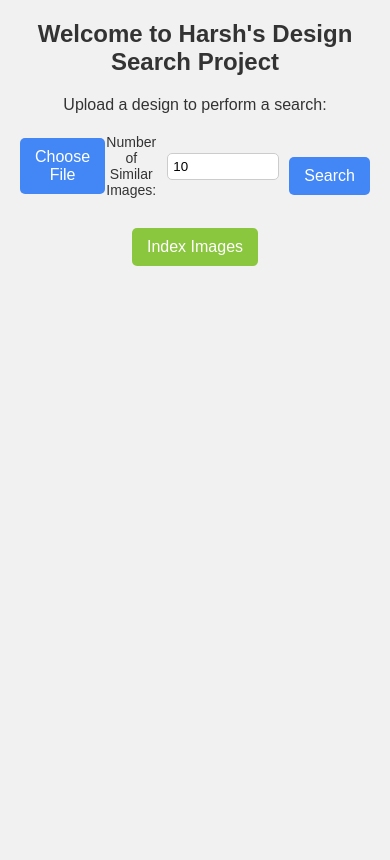
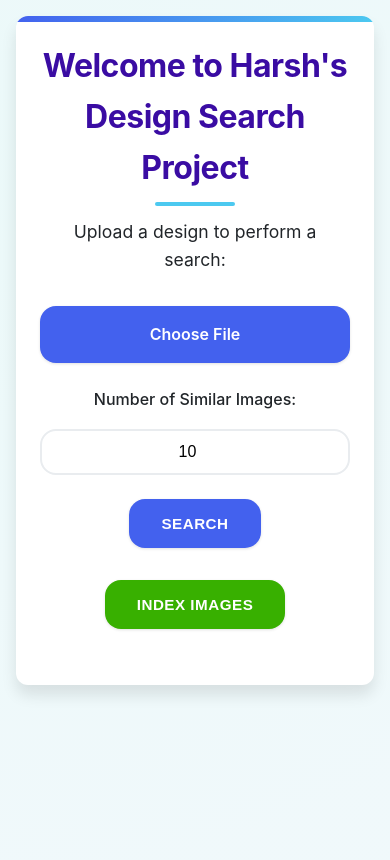
Before and after one commit to lambton-WIL/Textile-Design-Search-System, a Flask app: page / in a window 390 px wide. Before the commit the page ends 266 px from the top, so only its background shows below. Run offline with Flask 2, Linux system fonts and the light colour scheme.

Commit message:
ui improvemnts

```diff
--- a/files/static/css/style.css
+++ b/files/static/css/style.css
@@ -1,103 +1,365 @@
-/* Reset default styles */
-body, h1, p, table, th, td, form {
+/* Modern CSS Reset with enhancements */
+:root {
+    --primary: #4361ee;
+    --primary-dark: #3a0ca3;
+    --secondary: #3f37c9;
+    --accent: #4cc9f0;
+    --success: #38b000;
+    --success-dark: #2b8a3e;
+    --light: #f8f9fa;
+    --light-gray: #e9ecef;
+    --medium-gray: #adb5bd;
+    --dark: #212529;
+    --gradient: linear-gradient(135deg, var(--primary), var(--accent));
+    --shadow-sm: 0 1px 3px rgba(0, 0, 0, 0.12);
+    --shadow-md: 0 4px 6px rgba(0, 0, 0, 0.1);
+    --shadow-lg: 0 10px 15px rgba(0, 0, 0, 0.1);
+    --transition: all 0.3s cubic-bezier(0.25, 0.8, 0.25, 1);
+    --radius-sm: 8px;
+    --radius-md: 12px;
+    --radius-lg: 16px;
+}
+
+* {
     margin: 0;
     padding: 0;
+    box-sizing: border-box;
+}
+
+body {
+    font-family: 'Inter', 'Segoe UI', system-ui, sans-serif;
+    background-color: var(--light);
+    color: var(--dark);
+    line-height: 1.6;
+    min-height: 100vh;
+    background-image: radial-gradient(circle at 10% 20%, rgba(234, 249, 249, 0.9) 0%, rgba(239, 249, 251, 0.9) 90%);
+}
+
+/* Container Styles */
+.container {
+    max-width: 800px;
+    margin: 2rem auto;
+    padding: 2.5rem;
+    background: white;
+    border-radius: var(--radius-md);
+    box-shadow: var(--shadow-lg);
+    text-align: center;
+    position: relative;
+    overflow: hidden;
+    animation: fadeInUp 0.6s ease-out;
+}
+
+.container::before {
+    content: '';
+    position: absolute;
+    top: 0;
+    left: 0;
+    width: 100%;
+    height: 6px;
+    background: var(--gradient);
+}
+
+@keyframes fadeInUp {
+    from {
+        opacity: 0;
+        transform: translateY(20px);
+    }
+    to {
+        opacity: 1;
+        transform: translateY(0);
+    }
+}
+
+/* Typography */
+h1 {
+    font-size: 2.5rem;
+    margin-bottom: 1.5rem;
+    color: var(--primary-dark);
+    font-weight: 700;
+    letter-spacing: -0.5px;
+    position: relative;
+    display: inline-block;
+}
+
+h1::after {
+    content: '';
+    position: absolute;
+    bottom: -12px;
+    left: 50%;
+    transform: translateX(-50%);
+    width: 80px;
+    height: 4px;
+    background: var(--accent);
+    border-radius: 2px;
 }
 
 p {
-    font-size: 16px;
-    margin-bottom: 20px;
+    font-size: 1.1rem;
+    margin-bottom: 2rem;
+    color: var(--dark);
+    max-width: 80%;
+    margin-left: auto;
+    margin-right: auto;
 }
 
-/* Global styles */
-body {
-    font-family: Arial, sans-serif;
-    background-color: #f1f1f1;
-    color: #333;
+/* Form Elements */
+.upload-form, .search-form, .index-form {
+    margin: 2rem 0;
 }
 
-.container {
-    max-width: 500px;
+.upload-wrapper, .limit-wrapper {
+    display: flex;
+    justify-content: center;
+    align-items: center;
+    gap: 1rem;
+    margin-bottom: 1.5rem;
+    flex-wrap: wrap;
+}
+
+/* File Input Styling */
+.file-input-container {
+    position: relative;
+    width: 100%;
+    max-width: 400px;
     margin: 0 auto;
-    padding: 20px;
+}
+
+input[type="file"] {
+    position: absolute;
+    left: -9999px;
+}
+
+.upload-label {
+    display: inline-flex;
+    align-items: center;
+    justify-content: center;
+    gap: 0.75rem;
+    padding: 1rem 2rem;
+    background-color: var(--primary);
+    color: white;
+    border-radius: var(--radius-lg);
+    cursor: pointer;
+    font-weight: 600;
+    transition: var(--transition);
+    box-shadow: var(--shadow-sm);
+    width: 100%;
+}
+
+.upload-label:hover {
+    background-color: var(--secondary);
+    transform: translateY(-2px);
+    box-shadow: var(--shadow-md);
+}
+
+.upload-label svg {
+    width: 20px;
+    height: 20px;
+    fill: currentColor;
+}
+
+.limit-label {
+    font-size: 1rem;
+    color: var(--dark);
+    font-weight: 500;
+}
+
+.limit-input {
+    width: 100px;
+    padding: 0.75rem 1rem;
+    border-radius: var(--radius-lg);
+    border: 2px solid var(--light-gray);
+    font-size: 1rem;
+    transition: var(--transition);
     text-align: center;
 }
 
-h1 {
-    font-size: 24px;
-    margin-bottom: 20px;
+.limit-input:focus {
+    border-color: var(--accent);
+    outline: none;
+    box-shadow: 0 0 0 3px rgba(76, 201, 240, 0.3);
 }
 
-/* Home page styles */
-.upload-form {
+/* Button Styles */
+.button-group {
     display: flex;
-    align-items: center;
-    margin-bottom: 20px;
+    justify-content: center;
+    gap: 1.5rem;
+    margin-top: 2rem;
+    flex-wrap: wrap;
 }
 
-.upload-label {
-    padding: 10px 20px;
-    background-color: #007bff;
-    color: #fff;
-    border-radius: 4px;
+.search-button, .index-button {
+    padding: 1rem 2rem;
+    border: none;
+    border-radius: var(--radius-lg);
     cursor: pointer;
-    transition: background-color 0.3s;
-}
-
-.upload-label:hover {
-    background-color: #0056b3;
-}
-
-.limit-input {
-    width: 80px;
-    margin-right: 10px;
-    padding: 10px;
-    border-radius: 4px;
-    border: 1px solid #ccc;
+    font-weight: 600;
+    letter-spacing: 0.5px;
+    text-transform: uppercase;
+    font-size: 0.95rem;
+    transition: var(--transition);
+    box-shadow: var(--shadow-sm);
+    display: inline-flex;
+    align-items: center;
+    justify-content: center;
+    gap: 0.75rem;
 }
 
 .search-button {
-    padding: 10px 20px;
-    background-color: #28a745;
-    color: #fff;
-    border: none;
-    border-radius: 4px;
-    cursor: pointer;
-    transition: background-color 0.3s;
+    background-color: var(--primary);
+    color: white;
 }
 
 .search-button:hover {
-    background-color: #1e7e34;
+    background-color: var(--secondary);
+    transform: translateY(-2px);
+    box-shadow: var(--shadow-md);
 }
 
-/* Index page styles */
 .index-button {
-    padding: 10px 20px;
-    background-color: #007bff;
-    color: #fff;
-    border: none;
-    border-radius: 4px;
-    cursor: pointer;
-    transition: background-color 0.3s;
+    background-color: var(--success);
+    color: white;
 }
 
 .index-button:hover {
-    background-color: #0056b3;
+    background-color: var(--success-dark);
+    transform: translateY(-2px);
+    box-shadow: var(--shadow-md);
 }
 
+/* Results Table */
+.results-table {
+    width: 100%;
+    border-collapse: separate;
+    border-spacing: 0;
+    margin-top: 2rem;
+    border-radius: var(--radius-sm);
+    overflow: hidden;
+    box-shadow: var(--shadow-sm);
+    background: white;
+    animation: fadeIn 0.5s ease-out;
+}
+
+@keyframes fadeIn {
+    from { opacity: 0; }
+    to { opacity: 1; }
+}
+
+.results-table th {
+    background-color: var(--primary);
+    color: white;
+    font-weight: 600;
+    padding: 1rem;
+    text-align: left;
+    position: sticky;
+    top: 0;
+}
+
+.results-table td {
+    padding: 1rem;
+    border-bottom: 1px solid var(--light-gray);
+    vertical-align: middle;
+}
+
+.results-table tr:last-child td {
+    border-bottom: none;
+}
+
+.results-table tr:nth-child(even) {
+    background-color: rgba(233, 236, 239, 0.3);
+}
+
+.results-table tr:hover {
+    background-color: var(--light-gray);
+}
+
+.result-image {
+    max-width: 120px;
+    max-height: 120px;
+    object-fit: contain;
+    border-radius: var(--radius-sm);
+    transition: transform 0.3s ease, box-shadow 0.3s ease;
+    box-shadow: var(--shadow-sm);
+    background: white;
+    padding: 0.25rem;
+}
+
+.result-image:hover {
+    transform: scale(1.05);
+    box-shadow: var(--shadow-md);
+}
+
+/* Responsive Design */
+@media (max-width: 768px) {
+    .container {
+        margin: 1rem;
+        padding: 1.5rem;
+    }
+
+    h1 {
+        font-size: 2rem;
+    }
+
+    .upload-wrapper, .limit-wrapper {
+        flex-direction: column;
+        gap: 1rem;
+    }
+
+    .limit-input {
+        width: 100%;
+    }
+
+    .button-group {
+        flex-direction: column;
+        gap: 1rem;
+    }
+
+    .results-table {
+        display: block;
+        overflow-x: auto;
+    }
+}
+
+/* Utility Classes */
+.text-center {
+    text-align: center;
+}
+
+.mt-1 { margin-top: 0.5rem; }
+.mt-2 { margin-top: 1rem; }
+.mt-3 { margin-top: 1.5rem; }
+.mt-4 { margin-top: 2rem; }
+
+/* Loading Animation */
 #loader {
     display: flex;
+    flex-direction: column;
     align-items: center;
-    margin-top: 20px;
+    margin: 2rem 0;
+    gap: 1rem;
 }
 
 .spinner {
-    width: 40px;
-    height: 40px;
-    border: 4px solid #f3f3f3;
-    border-top: 4px solid #3498db;
+    width: 50px;
+    height: 50px;
+    border: 4px solid rgba(67, 97, 238, 0.2);
+    border-top: 4px solid var(--primary);
     border-radius: 50%;
-    animation: spin 2s linear infinite;
+    animation: spin 1s linear infinite;
+    position: relative;
+}
+
+.spinner::after {
+    content: '';
+    position: absolute;
+    top: -4px;
+    left: -4px;
+    right: -4px;
+    bottom: -4px;
+    border: 4px solid transparent;
+    border-top: 4px solid var(--accent);
+    border-radius: 50%;
+    animation: spin 1.5s linear infinite;
 }
 
 @keyframes spin {
@@ -105,124 +367,59 @@ h1 {
     100% { transform: rotate(360deg); }
 }
 
-/* Result page styles */
-.results-table {
-    width: 100%;
-    border-collapse: collapse;
-    margin-top: 20px;
+/* Progress Indicator */
+#progress {
+    font-size: 1rem;
+    color: var(--primary);
+    font-weight: 500;
+    margin-top: 1rem;
+    opacity: 0;
+    transition: opacity 0.3s ease;
 }
 
-th, td {
-    padding: 8px;
-    text-align: left;
-    border-bottom: 1px solid #ddd;
+/* Enhanced file input for search.html */
+.search-form input[type="file"] {
+    width: 0.1px;
+    height: 0.1px;
+    opacity: 0;
+    overflow: hidden;
+    position: absolute;
+    z-index: -1;
 }
 
-.result-image {
-    max-width: 150px;
-    max-height: 150px;
-    object-fit: cover;
+.search-form .file-label {
+    display: block;
+    padding: 1.5rem;
+    border: 2px dashed var(--medium-gray);
+    border-radius: var(--radius-md);
+    margin-bottom: 1.5rem;
+    cursor: pointer;
+    transition: var(--transition);
 }
 
-/* Search page styles */
-.search-form {
-    margin-top: 20px;
+.search-form .file-label:hover {
+    border-color: var(--primary);
+    background-color: rgba(67, 97, 238, 0.05);
 }
 
-.search-button {
-    padding: 10px 20px;
-    background-color: #007bff;
-    color: #fff;
-    border: none;
-    border-radius: 4px;
-    cursor: pointer;
-    transition: background-color 0.3s;
+.search-form .file-label .file-text {
+    display: flex;
+    flex-direction: column;
+    align-items: center;
+    gap: 0.5rem;
+    color: var(--medium-gray);
 }
 
-.search-button:hover {
-    background-color: #0056b3;
+.search-form .file-label .file-text svg {
+    width: 40px;
+    height: 40px;
+    fill: currentColor;
 }
 
-
-.custom-file-upload {
-    display: inline-block;
-    padding: 6px 12px;
-    cursor: pointer;
-    border: 1px solid #ccc;
-    border-radius: 4px;
-    background-color: #f8f8f8;
-    color: #555;
-    transition: background-color 0.3s ease;
+.search-form .file-label .file-text span {
+    font-weight: 500;
 }
 
-.custom-file-upload:hover {
-    background-color: #e8e8e8;
+.search-form .file-label:hover .file-text {
+    color: var(--primary);
 }
-
-
-.upload-form {
-    margin-bottom: 20px;
-  }
-
-  .upload-wrapper {
-    display: flex;
-    justify-content: space-between;
-    align-items: center;
-    margin-bottom: 10px;
-  }
-
-  .upload-label {
-    display: inline-block;
-    background-color: #4287f5;
-    color: #fff;
-    padding: 10px 15px;
-    border-radius: 5px;
-    cursor: pointer;
-  }
-
-  #upload-file {
-    display: none;
-  }
-
-  .limit-wrapper {
-    display: flex;
-    justify-content: space-between;
-    align-items: center;
-    margin-bottom: 10px;
-  }
-
-
-  .limit-label {
-    font-size: 14px;
-    margin-right: 10px;
-  }
-
-  .limit-input {
-    width: 100px;
-    padding: 5px;
-    border: 1px solid #ccc;
-    border-radius: 5px;
-  }
-
-  .search-button {
-    display: inline-block;
-    background-color: #4287f5;
-    color: #fff;
-    padding: 10px 15px;
-    border: none;
-    border-radius: 5px;
-    cursor: pointer;
-    font-size: 16px;
-    margin-top: 10px;
-  }
-
-  .index-button {
-    display: inline-block;
-    background-color: #8ac73e;
-    color: #fff;
-    padding: 10px 15px;
-    border: none;
-    border-radius: 5px;
-    cursor: pointer;
-    font-size: 16px;
-  }
--- a/files/static/js/index.js
+++ b/files/static/js/index.js
@@ -1,21 +1,116 @@
 function indexImages() {
-    var loader = document.getElementById("loader");
-    var button = document.getElementById("index-button");
-    var progress = document.getElementById("progress");
+    const loader = document.getElementById("loader");
+    const button = document.getElementById("index-button");
+    const progress = document.getElementById("progress");
 
-    // Hide the index button and display the loader
-    button.style.display = "none";
-    loader.style.display = "block";
+    // Show loader with animation
+    loader.style.display = "flex";
+    loader.style.opacity = "0";
+    loader.style.transform = "translateY(10px)";
+    loader.style.transition = "opacity 0.3s ease, transform 0.3s ease";
+
+    setTimeout(() => {
+        loader.style.opacity = "1";
+        loader.style.transform = "translateY(0)";
+    }, 10);
+
+    // Disable button with animation
+    button.disabled = true;
+    button.style.transform = "scale(0.95)";
+    button.style.opacity = "0.7";
+
+    // Show progress text
+    progress.style.opacity = "1";
+    progress.textContent = "Starting indexing process...";
 
     // Start the indexing process by making an AJAX request to the server
-    var xhr = new XMLHttpRequest();
+    const xhr = new XMLHttpRequest();
     xhr.open("GET", "/index", true);
-    xhr.onreadystatechange = function() {
-        if (xhr.readyState === 4 && xhr.status === 200) {
-            // Hide the loader and display the completion message
-            loader.style.display = "none";
-            progress.innerHTML = "Indexing completed!";
+
+    xhr.onprogress = function(event) {
+        // Update progress if we get progress events
+        if (event.lengthComputable) {
+            const percentComplete = Math.round((event.loaded / event.total) * 100);
+            progress.textContent = `Indexing... ${percentComplete}% completed`;
         }
     };
+
+    xhr.onreadystatechange = function() {
+        if (xhr.readyState === 4) {
+            if (xhr.status === 200) {
+                // Final completion state
+                progress.innerHTML = '<span style="color:#38b000">✓ Indexing completed!</span>';
+
+                // Hide loader with animation
+                loader.style.opacity = "0";
+                loader.style.transform = "translateY(-10px)";
+
+                setTimeout(() => {
+                    loader.style.display = "none";
+
+                    // Re-enable button with animation
+                    button.disabled = false;
+                    button.style.transform = "scale(1)";
+                    button.style.opacity = "1";
+                }, 300);
+            } else {
+                // Error handling
+                progress.innerHTML = '<span style="color:#dc3545">✗ Error during indexing</span>';
+                loader.style.display = "none";
+
+                // Re-enable button
+                button.disabled = false;
+                button.style.transform = "scale(1)";
+                button.style.opacity = "1";
+            }
+        }
+    };
+
     xhr.send();
 }
+
+// Add event listener for when the page loads
+document.addEventListener('DOMContentLoaded', function() {
+    // Add click animation to the index button
+    const indexButton = document.getElementById('index-button');
+    if (indexButton) {
+        indexButton.addEventListener('click', function(e) {
+            // Ripple effect
+            const rect = this.getBoundingClientRect();
+            const x = e.clientX - rect.left;
+            const y = e.clientY - rect.top;
+
+            const ripple = document.createElement('span');
+            ripple.style.position = 'absolute';
+            ripple.style.width = '10px';
+            ripple.style.height = '10px';
+            ripple.style.background = 'rgba(255, 255, 255, 0.5)';
+            ripple.style.borderRadius = '50%';
+            ripple.style.transform = 'scale(0)';
+            ripple.style.animation = 'ripple 0.6s linear';
+            ripple.style.top = y + 'px';
+            ripple.style.left = x + 'px';
+
+            this.appendChild(ripple);
+
+            setTimeout(() => {
+                ripple.remove();
+            }, 600);
+        });
+    }
+});
+
+// Add the ripple animation to the style sheet if not already present
+if (!document.getElementById('ripple-animation-style')) {
+    const style = document.createElement('style');
+    style.id = 'ripple-animation-style';
+    style.textContent = `
+        @keyframes ripple {
+            to {
+                transform: scale(15);
+                opacity: 0;
+            }
+        }
+    `;
+    document.head.appendChild(style);
+}
```
